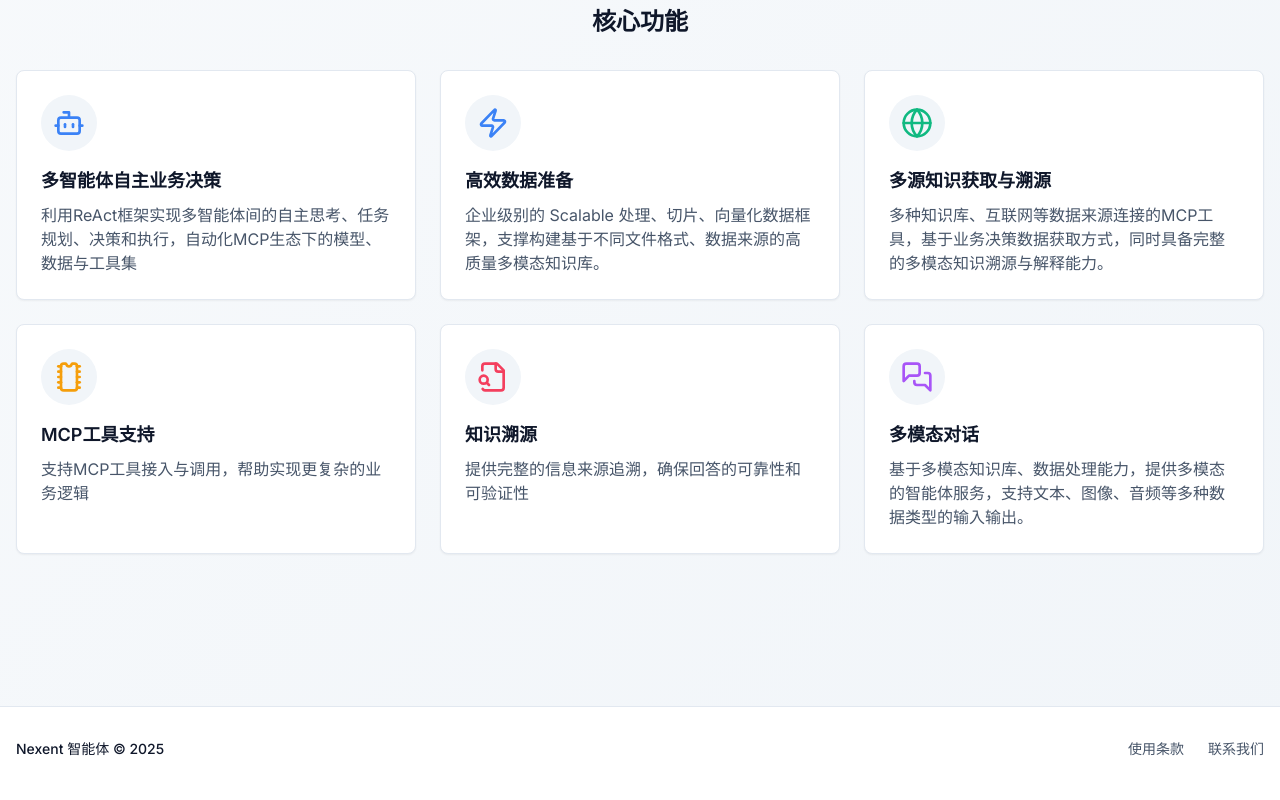
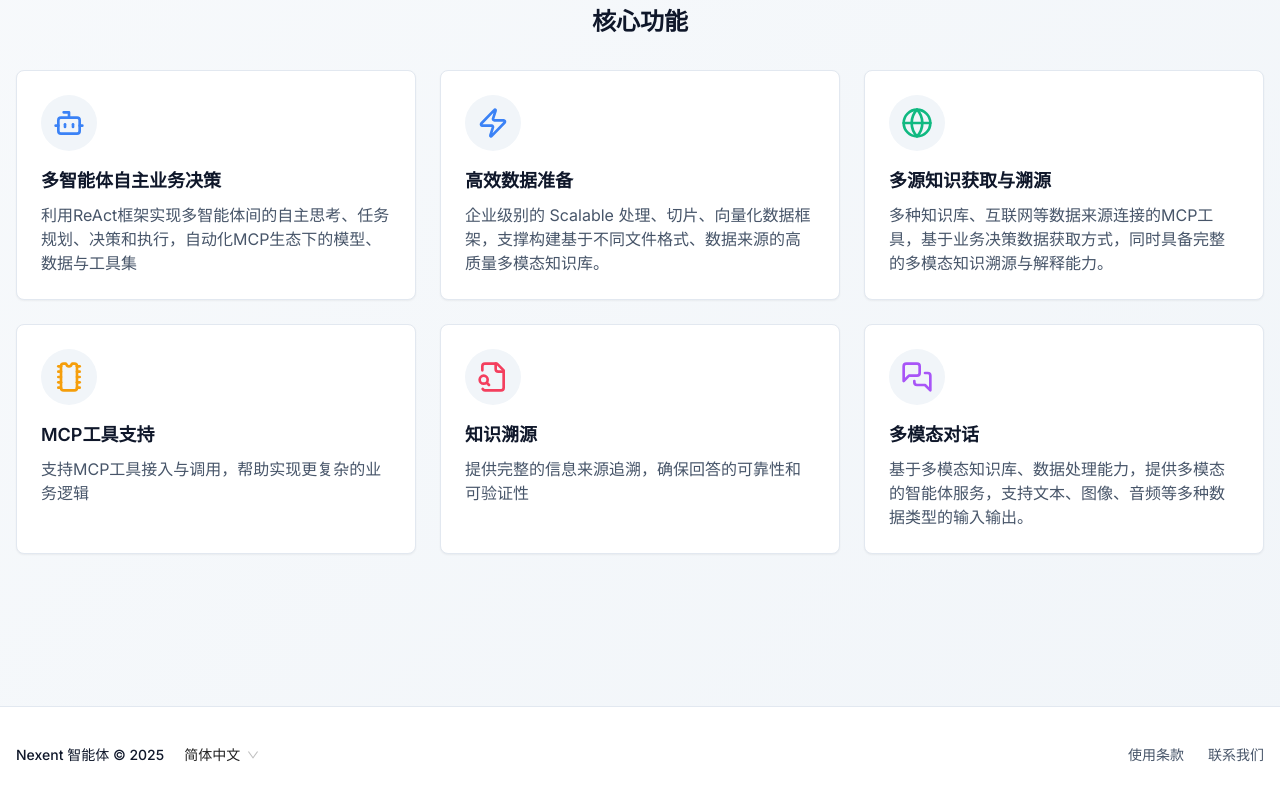
Before and after one commit to wangjingsha/nexent, a Next.js app in the folder frontend/: page /en in a window 1280 px wide. Shown: the part 502-1302 px from the top of the page. Built offline with nearby package versions, Linux system fonts and the light colour scheme.

Commit message:
✨ Support multi - language switching.

```diff
--- a/frontend/app/[locale]/page.tsx
+++ b/frontend/app/[locale]/page.tsx
@@ -6,15 +6,50 @@ import { Bot, Globe, Database, Zap, Mic, FileSearch, Shield, MessagesSquare, Mic
 import { Button } from "@/components/ui/button"
 import { Card, CardContent } from "@/components/ui/card"
 import Link from "next/link"
+import { useRouter, usePathname } from 'next/navigation';
+import { Select } from "antd"
 
 export default function Home() {
   const [mounted, setMounted] = useState(false)
-  const { t } = useTranslation('common');
+  const { t, i18n } = useTranslation('common');
+  const [lang, setLang] = useState(i18n.language || 'zh');
+  const router = useRouter();
+  const pathname = usePathname();
+
+  const languageOptions = [
+    { label: '简体中文', value: 'zh' },
+    { label: 'English', value: 'en' },
+  ];
 
   // Prevent hydration errors
   useEffect(() => {
     setMounted(true)
+    setLang(i18n.language || 'zh')
   }, [])
+
+  useEffect(() => {
+    const segments = pathname.split('/').filter(Boolean);
+    const urlLocale = segments[0];
+    if ((urlLocale === 'en' || urlLocale === 'zh') && i18n.language !== urlLocale) {
+      i18n.changeLanguage(urlLocale);
+    }
+  }, [pathname, i18n]);
+
+  // Language switch handler for dropdown
+  const handleLangChange = (newLang: string) => {
+    i18n.changeLanguage(newLang);
+    setLang(newLang);
+    document.cookie = `NEXT_LOCALE=${newLang}; path=/; max-age=31536000`;
+    // Compute new path: replace the first segment (locale) with newLang
+    const segments = pathname.split('/').filter(Boolean);
+    if (segments.length > 0 && (segments[0] === 'zh' || segments[0] === 'en')) {
+      segments[0] = newLang;
+    } else {
+      segments.unshift(newLang);
+    }
+    const newPath = '/' + segments.join('/');
+    router.push(newPath);
+  };
 
   if (!mounted) {
     return null
@@ -171,6 +206,13 @@ export default function Home() {
               <span className="text-sm font-medium text-slate-900 dark:text-white">
                 Nexent 智能体 © {new Date().getFullYear()}
               </span>
+              <Select
+                value={lang}
+                onChange={handleLangChange}
+                options={languageOptions}
+                style={{ width: 98, border: 'none', boxShadow: 'none' }}
+                variant={'borderless'}
+              />
             </div>
             <div className="flex items-center gap-6">
               <Link
```
